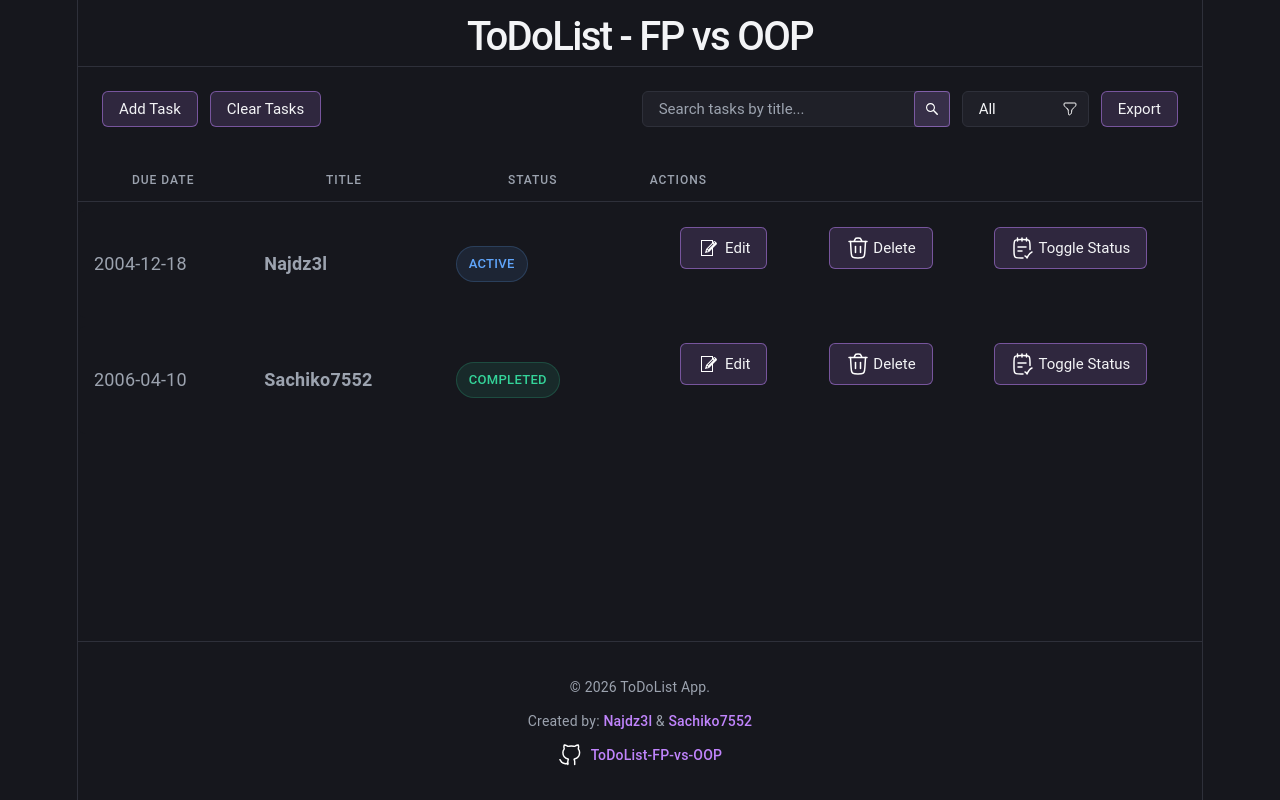
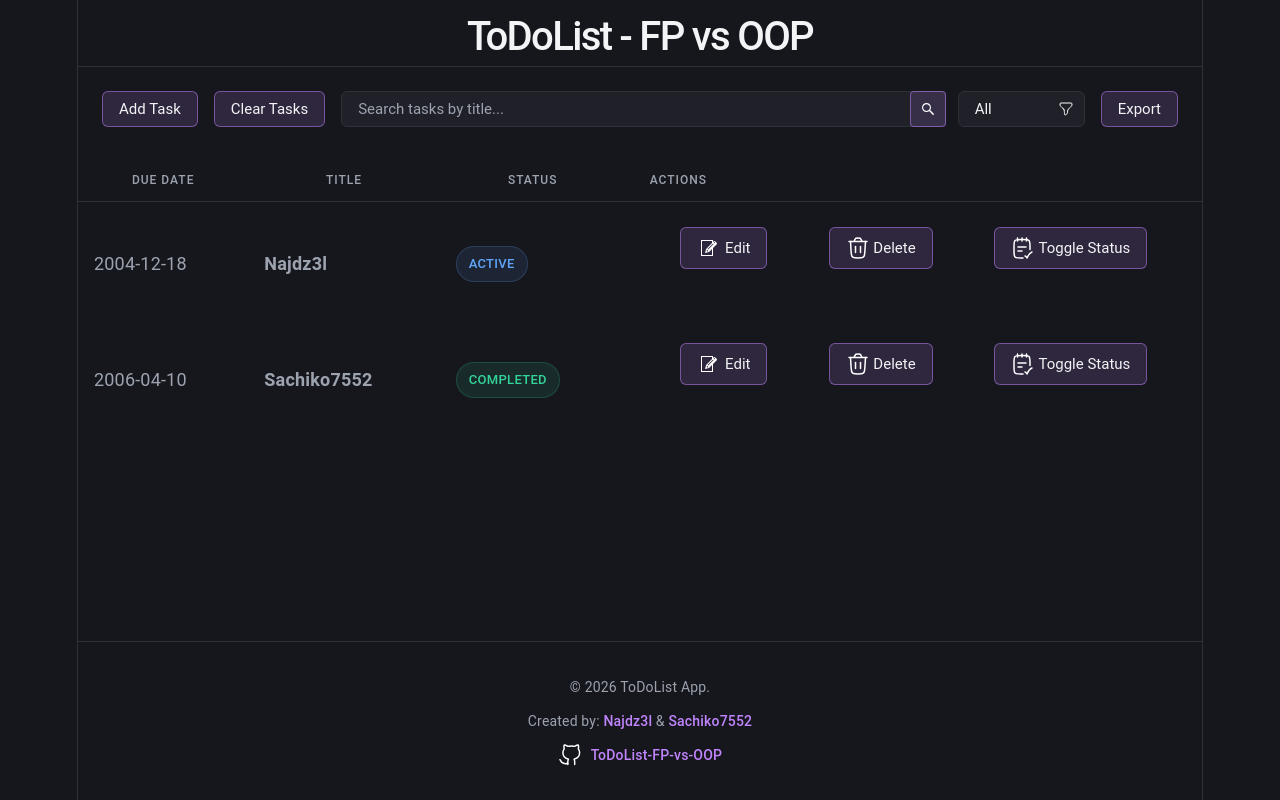
Before and after one commit to Najdz3l/ToDoList-FP-vs-OOP, a React app in the folder frontend/: page / in a window 1280 px wide. Built offline with nearby package versions, Linux system fonts and the light colour scheme; the HTML template or start-up script is replaced by a standard one.

Commit message:
Search in navbar noiw changing size depend on vw

```diff
--- a/frontend/src/components/layout/Navbar.css
+++ b/frontend/src/components/layout/Navbar.css
@@ -3,19 +3,24 @@ nav {
   justify-content: space-between;
   align-items: center;
   width: 100%;
-  flex-wrap: wrap;
+  flex-wrap: nowrap;
   gap: 16px;
   margin-bottom: 32px;
   padding: 0 24px;
   box-sizing: border-box;
 }
 
-.navbar-actions,
-.navbar-controls {
-  display: flex;
-  align-items: center;
-  gap: 12px;
-  flex-wrap: wrap;
+.filters {
+  flex-grow: 1;
+}
+
+.filters .search-group {
+  flex-grow: 1;
+}
+
+.filters input {
+  width: 100%;
+  min-width: 0;
 }
 
 .filters,
--- a/frontend/src/components/layout/Navbar.tsx
+++ b/frontend/src/components/layout/Navbar.tsx
@@ -17,15 +17,11 @@ export const Navbar = () => {
 
   return (
     <nav>
-      <div className="navbar-actions">
-        <AddTask addTask={addTask} />
-        <ClearTasks clearTasks={clearTasks} />
-      </div>
+      <AddTask addTask={addTask} />
+      <ClearTasks clearTasks={clearTasks} />
 
-      <div className="navbar-controls">
-        <Filters filterOptions={filterOptions} />
-        <Export />
-      </div>
+      <Filters filterOptions={filterOptions} />
+      <Export />
     </nav>
   );
 };
```
